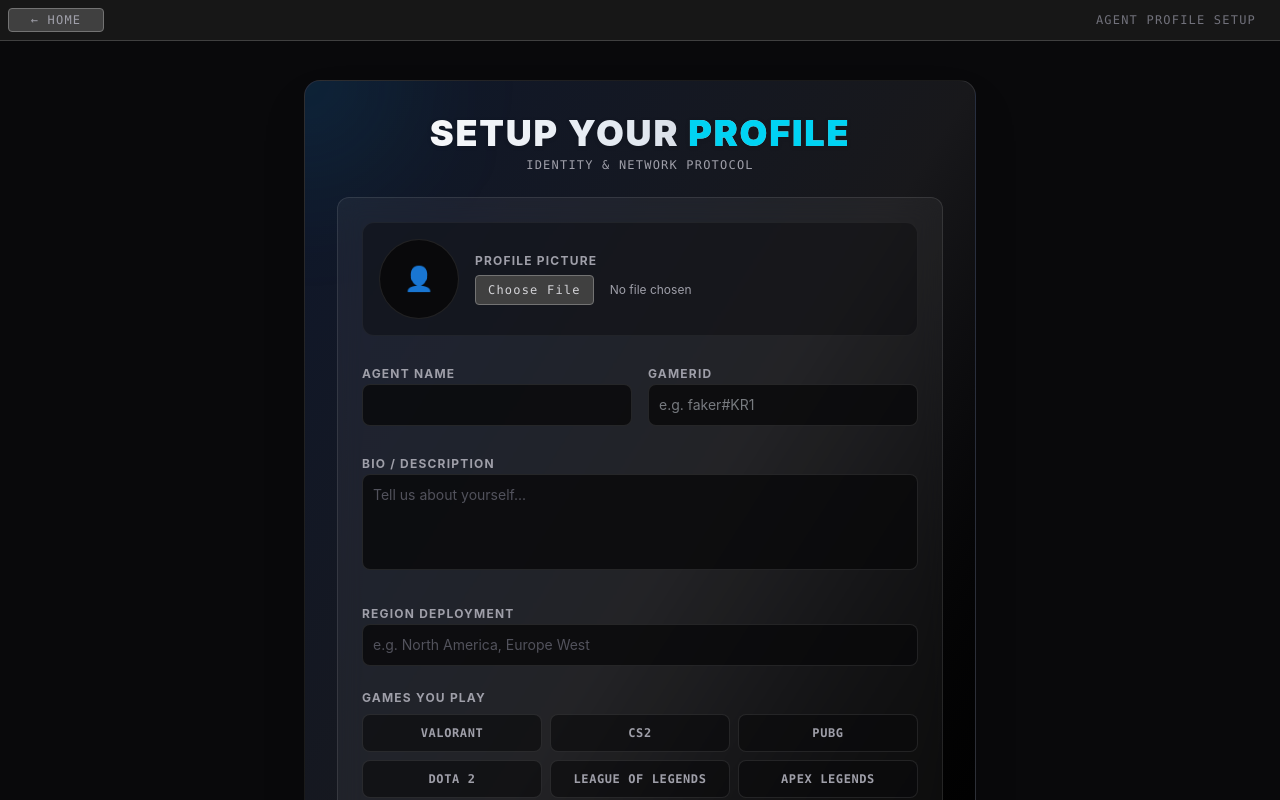
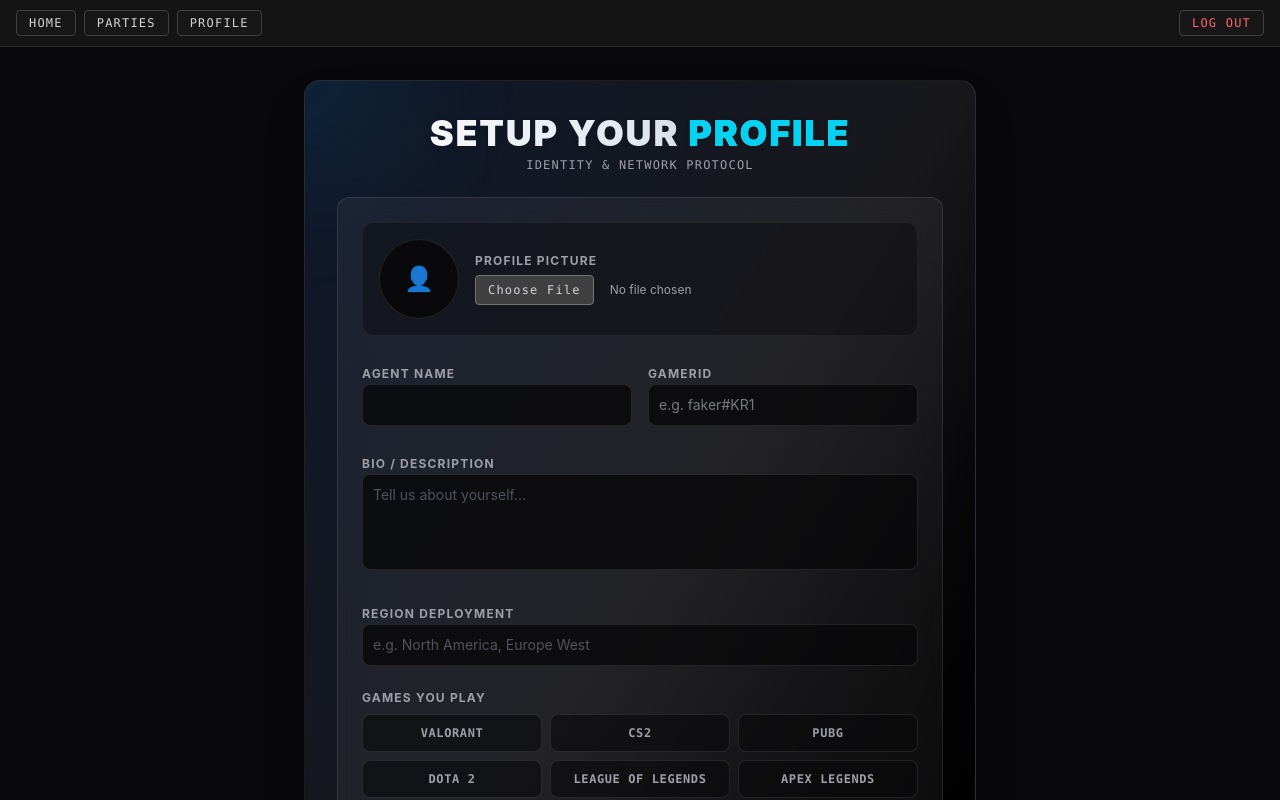
Before and after one commit to T-Vamsi-8055/gaming-matchmaking-platform, a React (Vite) app in the folder client/: page /profile in a window 1280 px wide. Shown: the top 800 px of the page. Built offline with nearby package versions, Linux system fonts and the light colour scheme; no server answers.

Commit message:
refactor(client): Import updated Navbar to other prominent pages

```diff
--- a/client/src/pages/Party.jsx
+++ b/client/src/pages/Party.jsx
@@ -3,6 +3,7 @@ import { useNavigate } from "react-router-dom";
 import { socket } from "../services/socket";
 import { API_PORT } from "../utils/constants";
 import { Button, Input, Badge } from "../components/common";
+import { Navbar } from "../components/layout/Navbar";
 
 const Party = () => {
     const [inviteCode, setInviteCode] = useState("");
@@ -180,15 +181,7 @@ const Party = () => {
 
     return (
         <div className="min-h-screen bg-zinc-950 text-slate-100 font-sans selection:bg-cyan-500/30 selection:text-cyan-400 relative overflow-hidden">
-            {/* Top Navigation Bar */}
-            <div className="fixed flex flex-row z-50 w-full min-h-10 items-center justify-between bg-neutral-900/90 backdrop-blur-md border-b border-b-neutral-800 p-2.5 px-4">
-                <button
-                    onClick={() => navigate("/")}
-                    className="hover:bg-neutral-800 text-xs font-mono tracking-widest text-zinc-300 uppercase bg-neutral-900 border border-neutral-700 px-3 py-1 rounded transition-colors cursor-pointer"
-                >
-                    ← Home
-                </button>
-            </div>
+            <Navbar />
 
             {/* Ambient Background Glows */}
             <div className="absolute top-1/4 left-1/2 -translate-x-1/2 w-[600px] h-[600px] bg-cyan-500/10 rounded-full blur-[140px] pointer-events-none" />
--- a/client/src/pages/PartyRoom.jsx
+++ b/client/src/pages/PartyRoom.jsx
@@ -4,6 +4,7 @@ import { socket } from "../services/socket.js";
 import { useNavigate } from "react-router-dom";
 import { API_PORT, AVAILABLE_GAMES } from "../utils/constants";
 import { Button, Input, Badge, Spinner } from "../components/common";
+import { Navbar } from "../components/layout/Navbar";
 
 const PartyRoom = () => {
   const { id } = useParams();
@@ -244,6 +245,7 @@ const PartyRoom = () => {
 
   return (
     <div className="min-h-screen bg-zinc-950 text-slate-100 font-sans selection:bg-cyan-500/30 selection:text-cyan-400 relative overflow-hidden">
+      <Navbar />
 
       {/* Main Content Area */}
       <div className="max-w-[1600px] mx-auto px-4 pt-20 pb-12 flex justify-center relative z-10">
--- a/client/src/pages/Profile.jsx
+++ b/client/src/pages/Profile.jsx
@@ -1,6 +1,7 @@
 import React, { useState, useEffect } from 'react';
 import { useNavigate } from 'react-router-dom';
 import { API_PORT, AVAILABLE_GAMES } from '../utils/constants';
+import { Navbar } from '../components/layout/Navbar';
 
 const registeredName = localStorage.getItem("registeredName") || '';
 
@@ -128,18 +129,7 @@ export default function Profile() {
 
   return (
     <div className="min-h-screen bg-zinc-950 text-slate-100 font-sans selection:bg-cyan-500/30 selection:text-cyan-400">
-      {/* Navbar */}
-      <div className="fixed flex flex-row z-50 min-w-screen w-full min-h-10 sm:flex-row sm:items-center justify-between bg-neutral-900 border-b border-b-neutral-700 p-2">
-        <button
-          onClick={() => navigate("/")}
-          className="hover:bg-neutral-600 text-xs w-24 font-mono tracking-widest text-zinc-400 uppercase bg-neutral-700 border border-neutral-500 p-0 rounded inline-block h-6"
-        >
-          ← Home
-        </button>
-        <div className="text-xs font-mono tracking-widest text-zinc-500 pr-4 uppercase">
-          Agent Profile Setup
-        </div>
-      </div>
+      <Navbar />
 
       {/* Main Layout Content Area */}
       <div className="max-w-[1600px] mx-auto px-4 pt-20 pb-12 flex justify-center">
```
